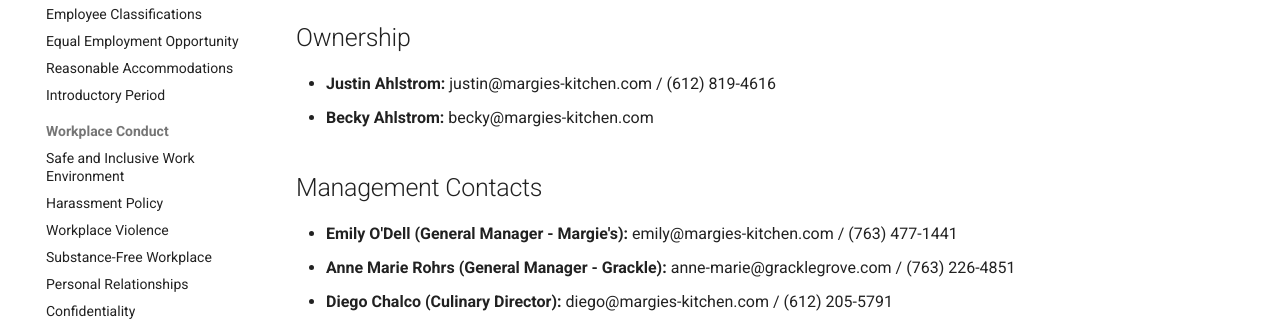
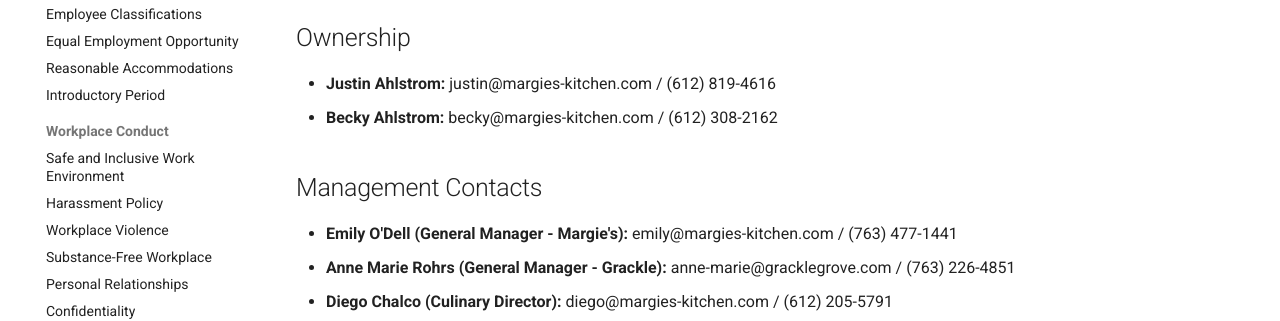
Before and after one commit to JustinAhlstrom-MKC/handbook, an MkDocs documentation site: the page built from policies/01-welcome/contacts.md, in a window 1280 px wide and 1001 px high. Shown: the part 527-848 px from the top of the window. Built offline with MkDocs 1.6.1 and Material for MkDocs 9.7.7, drawn with Linux system fonts in a browser that asks for light colours.

Commit message:
Update contacts.md
Added B's phone number

```diff
--- a/policies/01-welcome/contacts.md
+++ b/policies/01-welcome/contacts.md
@@ -23,7 +23,7 @@
 ## Ownership
 
 - **Justin Ahlstrom:** justin@margies-kitchen.com / (612) 819-4616
-- **Becky Ahlstrom:** becky@margies-kitchen.com
+- **Becky Ahlstrom:** becky@margies-kitchen.com / (612) 308-2162
 
 ## Management Contacts
 
```
